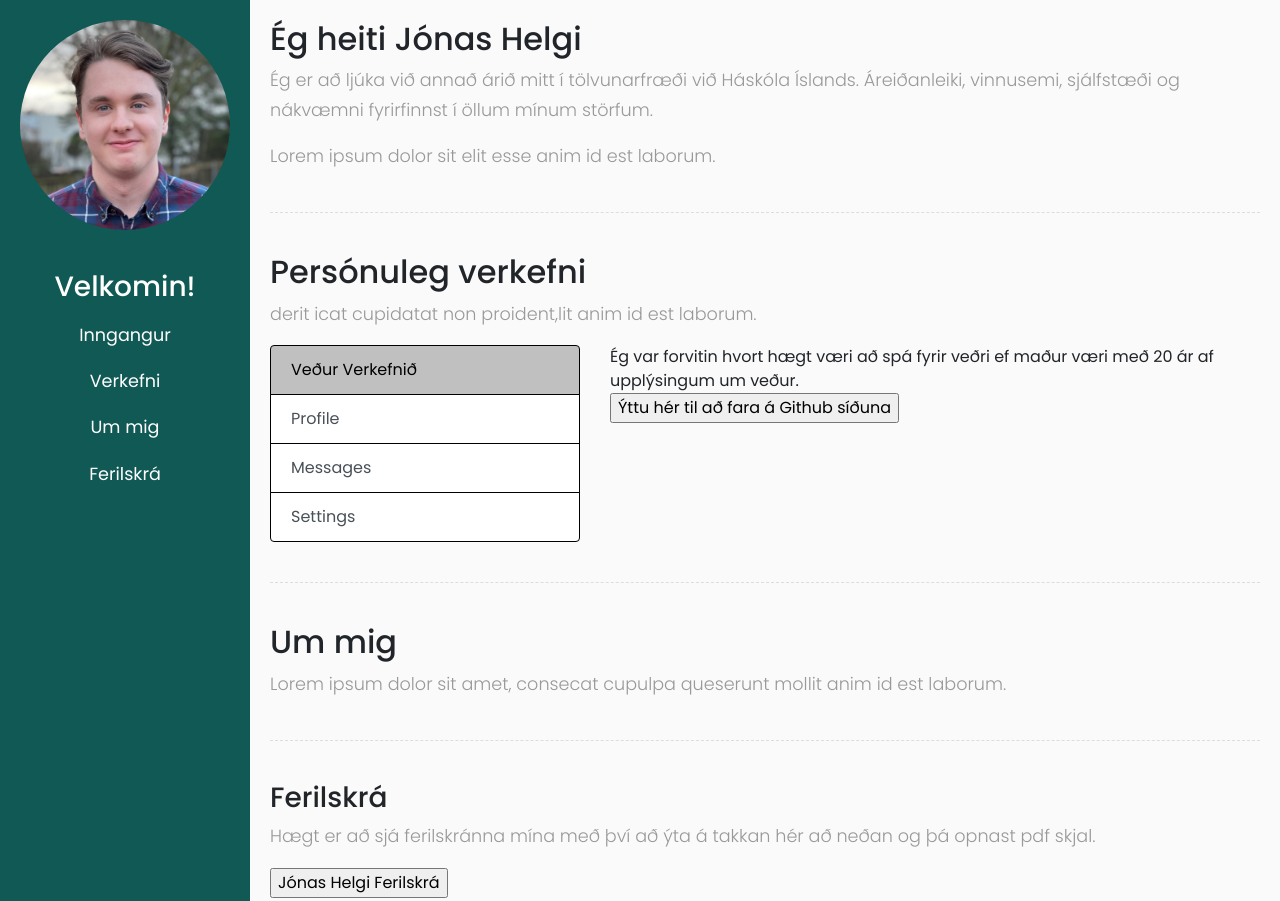
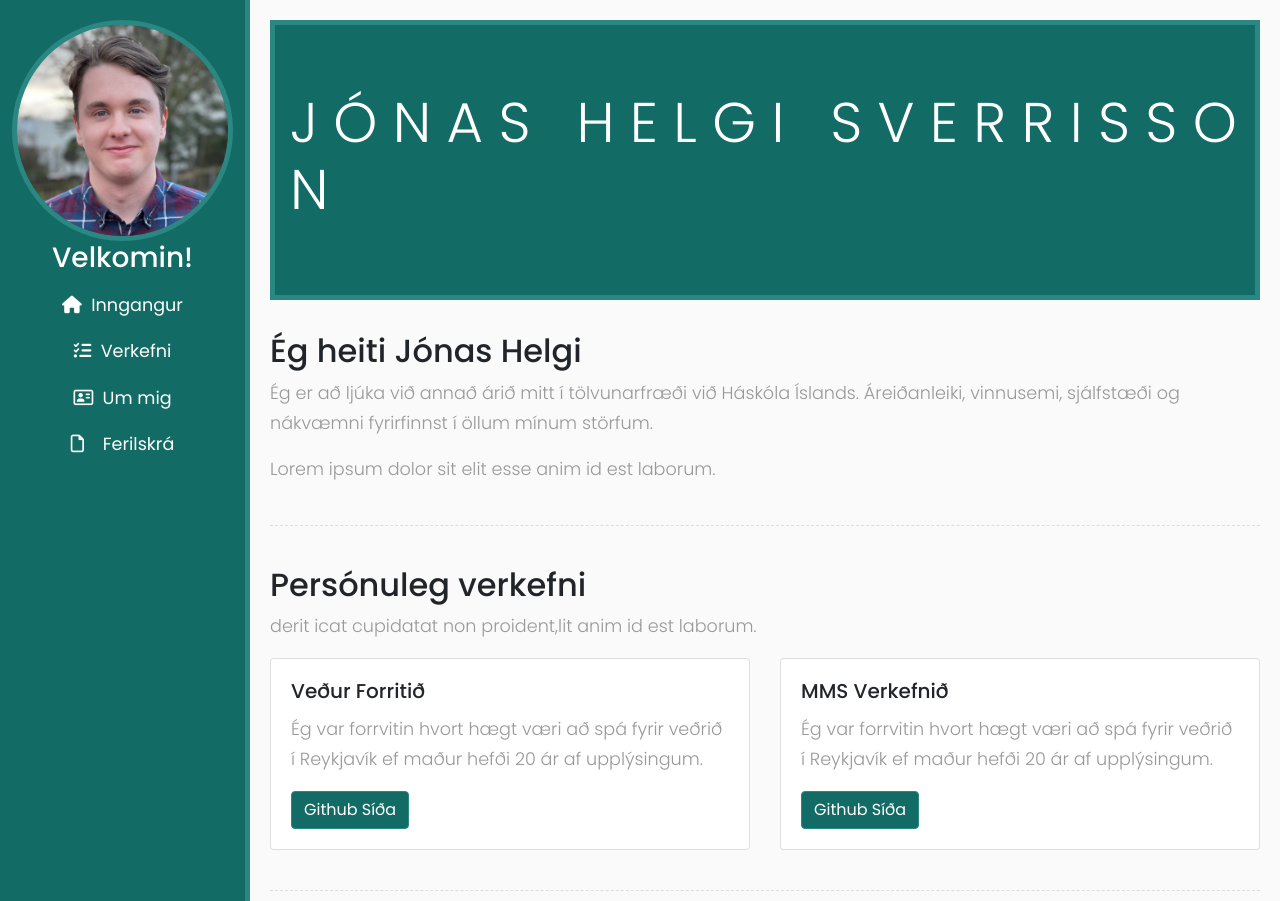
Before and after one commit to IceJonas/JonasPortfolio, a plain HTML site: page index.html in a window 1280 px wide. Shown: the top 901 px of the page. Drawn offline with nearby package versions, Linux system fonts and the light colour scheme.

Commit message:
Second commit

```diff
--- a/index.html
+++ b/index.html
@@ -8,107 +8,89 @@
     <title>Jónas Helgi Vefsíða</title>
     <link rel="stylesheet" href="https://stackpath.bootstrapcdn.com/bootstrap/4.1.0/css/bootstrap.min.css" integrity="sha384-9gVQ4dYFwwWSjIDZnLEWnxCjeSWFphJiwGPXr1jddIhOegiu1FwO5qRGvFXOdJZ4" crossorigin="anonymous">
     <link rel="stylesheet" href="style.css">
-    <script defer src="https://use.fontawesome.com/releases/v5.0.13/js/solid.js" integrity="sha384-tzzSw1/Vo+0N5UhStP3bvwWPq+uvzCMfrN1fEFe+xBmv1C/AtVX5K0uZtmcHitFZ" crossorigin="anonymous"></script>
-    <script defer src="https://use.fontawesome.com/releases/v5.0.13/js/fontawesome.js" integrity="sha384-6OIrr52G08NpOFSZdxxz1xdNSndlD4vdcf/q2myIUVO0VsqaGHJsB0RaBE01VTOY" crossorigin="anonymous"></script>
 </head>
 
 <body>
     <div class="wrapper">
         <nav id="sidebar">
-            <div class="sidebar-header">
-                <img src="img/JonasFerilskramynd.jpg" alt="JonasHelgi">
-            </div>
-            <ul class="list-unstyled components">
+            <ul class="list-unstyled components sidebar-content">
+                <img class="img-head" src="img/JonasFerilskramynd.jpg" alt="JonasHelgi">
                 <h3>Velkomin!</h3>
                 <li>
-                    <a href="#inngangur">Inngangur</a>
+                    <a href="#inngangur"><i class="fas fa-home"></i> &nbsp;Inngangur</a>
                 </li>
                 <li>
-                    <a href="#verkefni">Verkefni</a>
+                    <a href="#verkefni"><i class="fas fa-tasks"></i> &nbsp;Verkefni</a>
                 </li>
                 <li>
-                    <a href="#umMig">Um mig</a>
+                    <a href="#umMig"><i class="far fa-address-card"></i> &nbsp;Um mig</a>
                 </li>
                 <li>
-                    <a href="#ferilskra">Ferilskrá</a>
+                    <a href="#ferilskra"><i class="far fa-file"></i> &nbsp;&nbsp; Ferilskrá</a>
                 </li>
             </ul>
         </nav>
         <!-- Texti -->
         <div id="content">
-
+            <div class="jumbotron jumbotron-fluid">
+                <div class="container">
+                    <h1 class="display-4">J Ó N A S &nbsp; H E L G I &nbsp; S V E R R I S S O N</h1>
+                </div>
+            </div>
             <h2 id="inngangur">Ég heiti Jónas Helgi</h2>
             <p>
                 Ég er að ljúka við annað árið mitt í tölvunarfræði við
                 Háskóla Íslands. Áreiðanleiki, vinnusemi, sjálfstæði og nákvæmni fyrirfinnst
                 í öllum mínum störfum.
             </p>
-            <p>Lorem ipsum dolor sit elit esse  anim id est laborum.</p>
+            <p>Lorem ipsum dolor sit elit esse anim id est laborum.</p>
 
             <div class="line"></div>
 
             <h2 id="verkefni">Persónuleg verkefni</h2>
             <p>derit icat cupidatat non proident,lit anim id est laborum.</p>
             <div class="row">
-                <div class="col-4">
-                    <div class="list-group" id="list-tab" role="tablist">
-                        <a class="list-group-item list-group-item-action lgi active" id="list-home-list" data-toggle="list" href="#list-home" role="tab" aria-controls="home">Veður Verkefnið</a>
-                        <a class="list-group-item list-group-item-action lgi" id="list-profile-list" data-toggle="list" href="#list-profile" role="tab" aria-controls="profile">Profile</a>
-                        <a class="list-group-item list-group-item-action lgi" id="list-messages-list" data-toggle="list" href="#list-messages" role="tab" aria-controls="messages">Messages</a>
-                        <a class="list-group-item list-group-item-action lgi" id="list-settings-list" data-toggle="list" href="#list-settings" role="tab" aria-controls="settings">Settings</a>
+                <div class="col-sm-6">
+                    <div class="card">
+                        <div class="card-body">
+                            <h5 class="card-title">Veður Forritið</h5>
+                            <p class="card-text">Ég var forrvitin hvort hægt væri að spá fyrir veðrið í Reykjavík ef maður hefði 20 ár af upplýsingum.</p>
+                            <a href="https://github.com/IceJonas" target="_blank" class="btn btn-primary verk-btn">Github Síða</a>
+                        </div>
                     </div>
                 </div>
-                <div class="col-8">
-                    <div class="tab-content" id="nav-tabContent">
-                        <div class="tab-pane fade show active" id="list-home" role="tabpanel" aria-labelledby="list-home-list">
-                            Ég var forvitin hvort hægt væri að spá fyrir veðri ef maður væri með 20 ár af upplýsingum um veður.
-                            <form
-                                action="https://github.com/IceJonas/RGB-bot" target="_blank">
-                                <input type="submit" value="Ýttu hér til að fara á Github síðuna" />
-                            </form>
-                        </div>
-                        <div class="tab-pane fade" id="list-profile" role="tabpanel" aria-labelledby="list-profile-list">
-                            Lorem ipsum dolor sit elit esse anim id est laborum.
-                        </div>
-                        <div class="tab-pane fade" id="list-messages" role="tabpanel" aria-labelledby="list-messages-list">
-                            Lorem ipsum dolor sit elit esse anim id est laborum.
-                        </div>
-                        <div class="tab-pane fade" id="list-settings" role="tabpanel" aria-labelledby="list-settings-list">
-                            Lorem ipsum dolor sit elit esse anim id est laborum.
+                <div class="col-sm-6">
+                    <div class="card">
+                        <div class="card-body">
+                            <h5 class="card-title">MMS Verkefnið</h5>
+                            <p class="card-text">Ég var forrvitin hvort hægt væri að spá fyrir veðrið í Reykjavík ef maður hefði 20 ár af upplýsingum.</p>
+                            <a href="https://github.com/IceJonas" target="_blank" class="btn btn-primary verk-btn">Github Síða</a>
                         </div>
                     </div>
                 </div>
             </div>
             <div class="line"></div>
 
-            <h2 id="umMig">Um mig</h2>
-            <p>Lorem ipsum dolor sit amet, consecat cupulpa queserunt mollit anim id est laborum.</p>
-
+            <div class="row">
+                <div class="col-6 ">
+                    <h2 id="umMig">Um mig</h2>
+                    <p>Lorem ipsum dolor sit amet, consecat cupulpa queserunt mollit anim id est laborum.</p>
+                </div>
+                <div class="col-6 img-about-container">
+                    <img class="img-about" src="img/AukaMynd.jpg" alt="">
+                </div>
+            </div>
             <div class="line"></div>
 
             <h3 id="ferilskra">Ferilskrá</h3>
             <p>Hægt er að sjá ferilskránna mína með því að ýta á takkan hér að neðan og þá opnast pdf skjal.</p>
-            <form
-                action="img/Ferilskra_JonasHelgi.pdf" target="_blank">
-                <input type="submit" value="Jónas Helgi Ferilskrá" />
-            </form>
+            <a href="img/Ferilskra_JonasHelgi.pdf" target="_blank" class="btn btn-primary verk-btn">Github Síða</a>
+
+            <div class="bottom"></div>
         </div>
     </div>
-
-    <!-- jQuery CDN - Slim version (=without AJAX) -->
-    <script src="https://code.jquery.com/jquery-3.3.1.slim.min.js" integrity="sha384-q8i/X+965DzO0rT7abK41JStQIAqVgRVzpbzo5smXKp4YfRvH+8abtTE1Pi6jizo" crossorigin="anonymous"></script>
-    <!-- Popper.JS -->
-    <script src="https://cdnjs.cloudflare.com/ajax/libs/popper.js/1.14.0/umd/popper.min.js" integrity="sha384-cs/chFZiN24E4KMATLdqdvsezGxaGsi4hLGOzlXwp5UZB1LY//20VyM2taTB4QvJ" crossorigin="anonymous"></script>
-    <!-- Bootstrap JS -->
     <script src="https://stackpath.bootstrapcdn.com/bootstrap/4.1.0/js/bootstrap.min.js" integrity="sha384-uefMccjFJAIv6A+rW+L4AHf99KvxDjWSu1z9VI8SKNVmz4sk7buKt/6v9KI65qnm" crossorigin="anonymous"></script>
-
-    <script type="text/javascript">
-        $(document).ready(function() {
-            $('#sidebarCollapse').on('click', function() {
-                $('#sidebar').toggleClass('active');
-            });
-        });
-    </script>
+    <script src="https://kit.fontawesome.com/5f0c45a8c8.js" crossorigin="anonymous"></script>
 </body>
 
 </html>
--- a/style.css
+++ b/style.css
@@ -1,5 +1,12 @@
+@import "https://fonts.googleapis.com/css?family=Poppins:300,400,500,600,700";
 
-@import "https://fonts.googleapis.com/css?family=Poppins:300,400,500,600,700";
+/* #105955 */
+/* #136b66 */
+:root {
+    --green: #136b66;
+    --lightgreen: #2b8782;
+}
+
 body {
     font-family: 'Poppins', sans-serif;
     background: #fafafa;
@@ -13,11 +20,28 @@ p {
     color: #999;
 }
 
-/* Svo myndinn passi */
-img {
-    max-width: 100%;
-    max-height: 100%;
+.img-head {
+    max-width: 90%;
+    max-height: 90%;
     border-radius: 50%;
+    border: 5px solid var(--lightgreen);
+}
+
+.img-about {
+    max-width: 75%;
+    max-height: 75%;
+    border-radius: 1%;
+}
+
+.img-about-container {
+    display: flex;
+    justify-content: center;
+}
+
+.jumbotron {
+    background-color: var(--green);
+    color: white;
+    border: 5px solid var(--lightgreen);
 }
 
 a,
@@ -26,21 +50,6 @@ a:focus {
     color: inherit;
     text-decoration: none;
     transition: all 0.3s;
-}
-
-.navbar {
-    padding: 15px 10px;
-    background: #fff;
-    border: none;
-    border-radius: 0;
-    margin-bottom: 40px;
-    box-shadow: 1px 1px 3px rgba(0, 0, 0, 0.1);
-}
-
-.navbar-btn {
-    box-shadow: none;
-    outline: none !important;
-    border: none;
 }
 
 .line {
@@ -60,12 +69,13 @@ a:focus {
 #sidebar {
     min-width: 250px;
     max-width: 250px;
-    background: #105955;
+    background: var(--green);
     color: #fff;
     transition: all 0.3s;
     display: flex;
     flex-direction: column;
     align-items: center;
+    border-right: 5px solid var(--lightgreen);
 }
 
 #sidebar.active {
@@ -74,12 +84,12 @@ a:focus {
 
 #sidebar .sidebar-header {
     padding: 20px;
-    background: #105955;
+    background: var(--green);
 }
 
 #sidebar ul.components {
     padding: 20px 0;
-    border-bottom: 1px solid #105955;
+    border-bottom: 1px solid var(--green);
 }
 
 #sidebar ul p {
@@ -93,17 +103,14 @@ a:focus {
     display: block;
 }
 
+#sidebar ul {
+    position: fixed;
+}
+
 #sidebar ul li a:hover {
     color: #fff;
-    background: #136b66;
+    background: var(--lightgreen);
 }
-
-#sidebar > ul > li > a {
-    display: flex;
-    justify-content: center;
-}
-
-
 
 ul ul a {
     font-size: 0.9em !important;
@@ -111,8 +118,11 @@ ul ul a {
     background: #6d7fcc;
 }
 
+.sidebar-content {
+    text-align: center;
+}
+
 /* Content */
-
 #content {
     width: 100%;
     padding: 20px;
@@ -121,30 +131,30 @@ ul ul a {
 }
 
 /* Verkefni, breyta grunn bootstrap stýlnum */
-
-.lgi {
-    border-color: black;
+.verk-btn {
+    background-color: var(--green);
+    border-color: var(--lightgreen);
 }
 
-.lgi:hover{
-    background-color: WhiteSmoke;
+.verk-btn:hover {
+    background-color: var(--lightgreen);
+    border-color: var(--green);
 }
 
-.lgi.active {
-    background-color: Silver;
-    border-color: black;
-    color: black;
+.bottom {
+    padding-bottom: 80px;
 }
 
 /* Týpíska mediaquerry til að skjárinn verði minni */
-
 @media (max-width: 768px) {
     #sidebar {
         margin-left: -250px;
     }
+
     #sidebar.active {
         margin-left: 0;
     }
+
     #sidebarCollapse span {
         display: none;
     }
```
Also changed, not shown: img/AukaMynd.jpg (added).
